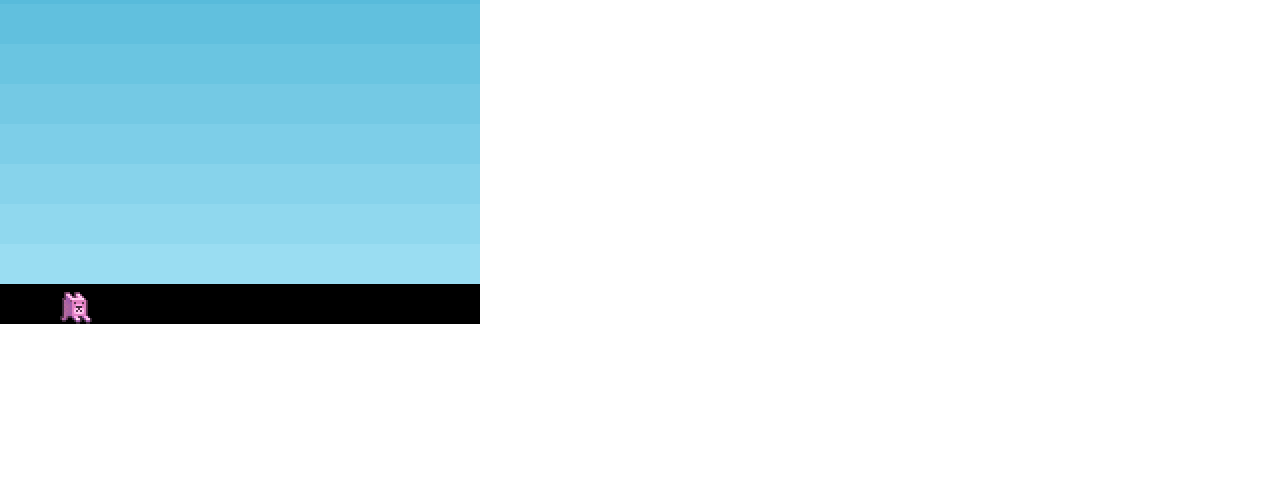
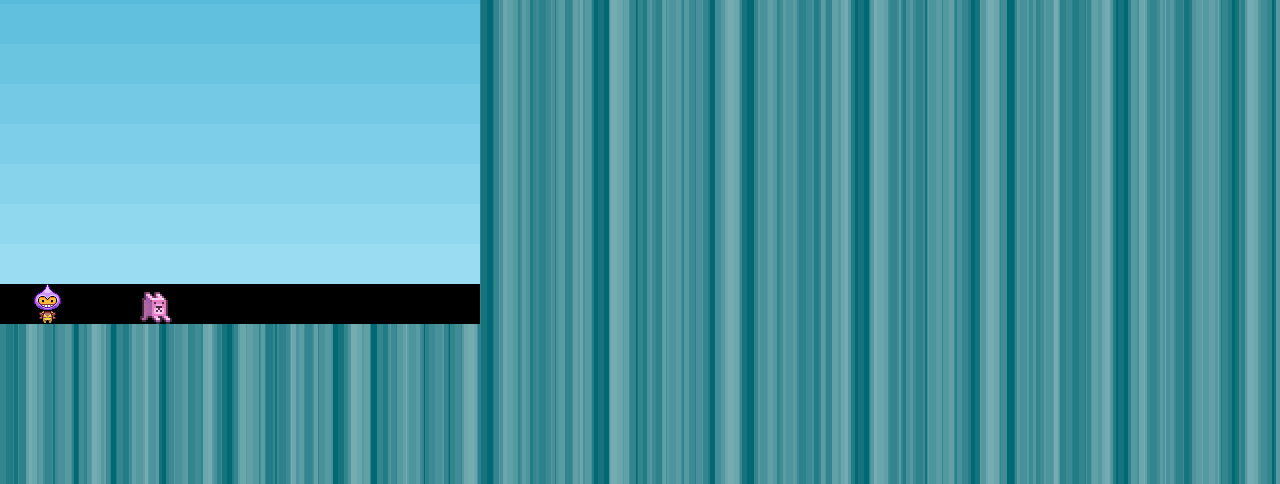
Before and after one commit to SubZtep/up, a plain HTML site: page index.html in a window 1280 px wide. Shown: the part 316-800 px from the top of the page. Drawn offline with Linux system fonts and the light colour scheme; animation ran at ten frames a second.

Commit message:
Add links

```diff
--- a/index.html
+++ b/index.html
@@ -10,6 +10,13 @@
     <style type="text/css">
         body {
             margin: 0;
+/* http://lea.verou.me/css3patterns/#cicada-stripes */
+background-color: #026873;
+background-image: linear-gradient(90deg, rgba(255,255,255,.07) 50%, transparent 50%),
+linear-gradient(90deg, rgba(255,255,255,.13) 50%, transparent 50%),
+linear-gradient(90deg, transparent 50%, rgba(255,255,255,.17) 50%),
+linear-gradient(90deg, transparent 50%, rgba(255,255,255,.19) 50%);
+background-size: 13px, 29px, 37px, 53px;
         }
     </style>
 </head>
@@ -17,5 +24,9 @@
 
 <div id="game_div"></div>
 
+
+<a href="https://github.com/subztep/up"><img style="position: absolute; top: 0; right: 0; border: 0;" src="https://camo.githubusercontent.com/652c5b9acfaddf3a9c326fa6bde407b87f7be0f4/68747470733a2f2f73332e616d617a6f6e6177732e636f6d2f6769746875622f726962626f6e732f666f726b6d655f72696768745f6f72616e67655f6666373630302e706e67" alt="Fork me on GitHub" data-canonical-src="https://s3.amazonaws.com/github/ribbons/forkme_right_orange_ff7600.png"></a>
+
+
 </body>
 </html>
--- a/js/play.js
+++ b/js/play.js
@@ -1,9 +1,20 @@
 
+/** pontokat kell szerezned, mert megy le az oxigened
+    Minden szinten mas kis feladat var rad
+    Ha a feladatos sikeresen elvegzed, kapsz egy adag oxigent
+    Ha idovel nem tudsz feltankolni, akkor kampec
+*/
 var PLAYER_VELOCITY = 200,
     PLAYER_JUMP_VELOCITY = 700,
     PLAYER_BOUNCE = 0.2,
     PLAYER_GRAVITY = 1500,
     GROUND_VELOCITY = 30,
+    ENEMY_VELOCITY = 200,
+
+    STORY = ["You've just arrived to an unexplorerd planet,",
+            "Everything is so interesting,",
+            "Let's explorer it!"],
+
     grounds,
     player,
     enemy,
@@ -83,7 +94,7 @@ var play_state = {
         enemy.body.collideWorldBounds = true;
         enemy.body.bounce.y = 0.1;
         enemy.body.gravity.y = 450;
-        enemy.body.velocity.x = 200;
+        enemy.body.velocity.x = 240;
         enemy.animations.add('left', [0, 1], 10, true);
         enemy.animations.add('right', [2, 3], 10, true);
         enemy.animations.play('right');
@@ -131,7 +142,11 @@ var play_state = {
         if (cursors.up.isDown) { //  && player.body.touching.down) {
             console.log('UP');
             //TODO: if space is down, lower jump
-            player.body.velocity.y = -PLAYER_JUMP_VELOCITY;
+            if (cursors.down.isDown) { // vmi nem jo
+                player.body.velocity.y = -PLAYER_JUMP_VELOCITY / 2;
+            } else {
+                player.body.velocity.y = -PLAYER_JUMP_VELOCITY;
+            }
         }
     },
 
@@ -139,10 +154,10 @@ var play_state = {
         if (enemy.body.velocity.x == 0) {
             if (enemy.animations.currentAnim.name == 'left') {
                 enemy.animations.play('right');
-                enemy.body.velocity.x = 200;
+                enemy.body.velocity.x = ENEMY_VELOCITY;
             } else {
                 enemy.animations.play('left');
-                enemy.body.velocity.x = -200;
+                enemy.body.velocity.x = -ENEMY_VELOCITY;
             }
         }
     },
```
